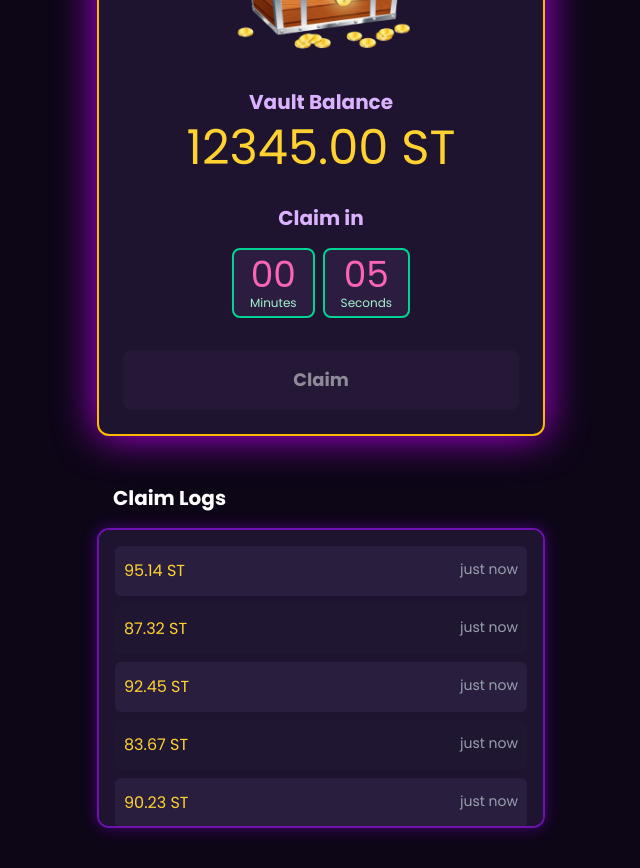
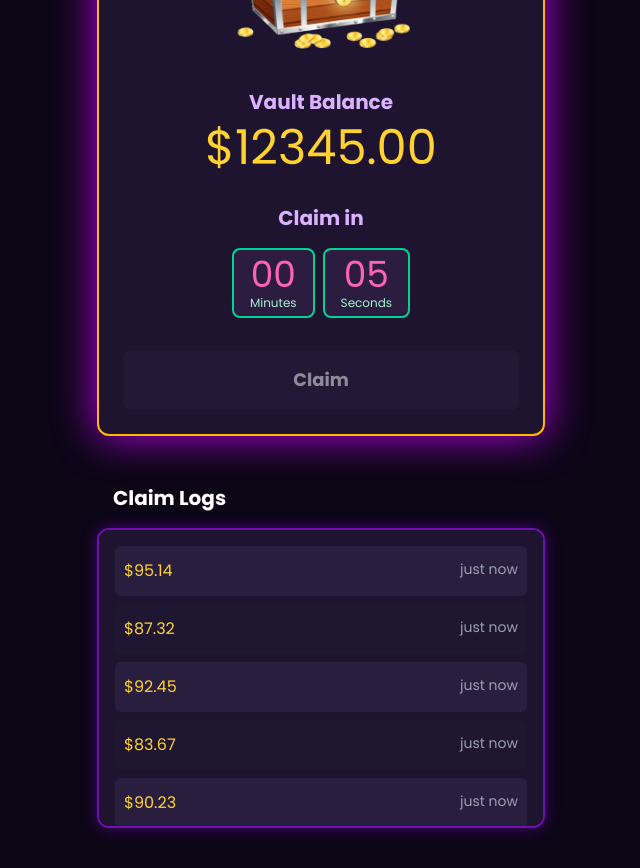
Before and after one commit to Sahil-1827/Scrooge-Vault, a React (Vite) app: page / in a window 1280 px wide. Shown: the part 480-1348 px from the top of the page, without its empty margins (319-959 px from the left). Built offline with nearby package versions, Linux system fonts and the light colour scheme.

Commit message:
add dolar sign

```diff
--- a/src/components/atoms/LogItem.tsx
+++ b/src/components/atoms/LogItem.tsx
@@ -31,19 +31,26 @@ const LogItem: React.FC<LogItemProps> = ({ amount, timestamp, index }) => {
     if (diffDays < 7) return `${diffDays} days ago`;
 
     // Fallback to specific date if too old (e.g., "Jun 20, 2025")
-    return date.toLocaleDateString('en-US', { month: 'short', day: 'numeric', year: 'numeric' });
+    return date.toLocaleDateString("en-US", {
+      month: "short",
+      day: "numeric",
+      year: "numeric"
+    });
   };
 
   const displayedTimestamp = formatRelativeTime(timestamp);
 
   // Determine background color based on index for alternating rows
-  const bgColorClass = index % 2 === 0 ? 'bg-[#2a1e3f]' : 'bg-[#1f1632]'; // More distinct darker shades for alternating rows
+  const bgColorClass = index % 2 === 0 ? "bg-[#2a1e3f]" : "bg-[#1f1632]";
 
   return (
-    <div className={`flex justify-between text-sm py-3 px-2 rounded-md transition-all duration-300 ease-in-out hover:scale-[1.02] hover:shadow-lg hover:shadow-purple-500/30 ${bgColorClass} animate-fade-in border border-transparent hover:border-purple-600`}> {/* More pronounced hover scale and shadow, added subtle border for hover */}
+    <div
+      className={`flex justify-between text-sm py-3 px-2 rounded-md transition-all duration-300 ease-in-out hover:scale-[1.02] hover:shadow-lg hover:shadow-purple-500/30 ${bgColorClass} animate-fade-in border border-transparent hover:border-purple-600`}
+    >
       {/* Displaying Amount and Formatted Timestamp */}
-      <span className="text-amber-300 font-poppins text-sm sm:text-base text-shadow-glow-amber-sm"> {/* Added subtle text shadow */}
-        {amount.toFixed(2)} ST
+      <span className="text-amber-300 font-poppins text-sm sm:text-base text-shadow-glow-amber-sm">
+        ${amount.toFixed(2)}{" "}
+        {/* Changed from {amount.toFixed(2)} ST to ${amount.toFixed(2)} */}
       </span>
       <span className="text-gray-400 font-lora text-xs sm:text-sm">
         {displayedTimestamp}
--- a/src/components/molecules/VaultCard.tsx
+++ b/src/components/molecules/VaultCard.tsx
@@ -27,10 +27,10 @@ const VaultCard: React.FC<VaultCardProps> = ({
   };
 
   return (
-    <div className="bg-[#1e1430] p-0 rounded-xl shadow-[0_0_40px_rgba(200,0,255,0.9)] max-w-md w-full overflow-hidden border-2 border-amber-400"> {/* More intense purple shadow */}
+    <div className="bg-[#1e1430] p-0 rounded-xl shadow-[0_0_40px_rgba(200,0,255,0.9)] max-w-md w-full overflow-hidden border-2 border-amber-400">
       {/* Top Bar (Header) */}
       <div className="flex items-center p-4 bg-[#140b20] border-b-2 border-amber-600">
-        <h1 className="text-white text-xl font-bold flex-grow text-center font-playfair text-shadow-glow-light"> {/* Added text-shadow-glow-light */}
+        <h1 className="text-white text-xl font-bold flex-grow text-center font-playfair text-shadow-glow-light">
           Vault
         </h1>
       </div>
@@ -47,8 +47,8 @@ const VaultCard: React.FC<VaultCardProps> = ({
         <h2 className="text-xl font-bold text-purple-300 mb-2 text-left font-poppins">
           Vault Balance
         </h2>
-        <div className="text-4xl sm:text-5xl text-amber-300 text-left mb-8 animate-pulse-light font-playfair text-shadow-glow-amber"> {/* Added text-shadow-glow-amber */}
-          {balance.toFixed(2)} ST
+        <div className="text-4xl sm:text-5xl text-amber-300 text-left mb-8 animate-pulse-light font-playfair text-shadow-glow-amber">
+          ${balance.toFixed(2)} {/* Changed from {balance.toFixed(2)} ST to ${balance.toFixed(2)} */}
         </div>
 
         <h3 className="text-xl font-bold text-purple-300 mb-4 text-left font-poppins">
@@ -56,7 +56,7 @@ const VaultCard: React.FC<VaultCardProps> = ({
         </h3>
         <div className="flex justify-start mb-8">
           {isClaimable ? (
-            <div className="text-2xl sm:text-3xl font-bold text-emerald-400 font-playfair animate-pulse-light text-shadow-glow-green"> {/* Added text-shadow-glow-green */}
+            <div className="text-2xl sm:text-3xl font-bold text-emerald-400 font-playfair animate-pulse-light text-shadow-glow-green">
               Your reward awaits!
             </div>
           ) : (
```
